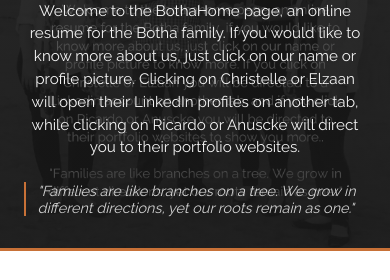
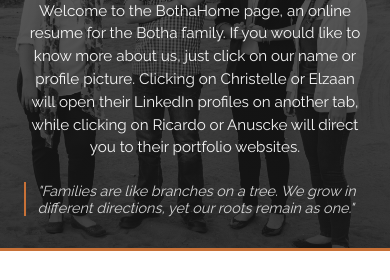
Before and after one commit to irmandos/bothahome, a website: page src/index.html in a window 390 px wide. Shown: the part 108-388 px from the top of the page. Drawn offline with nearby package versions, Linux system fonts and the light colour scheme.

Commit message:
Fix welcome background alignment and use same image for mobile

```diff
--- a/src/assets/css/home.css
+++ b/src/assets/css/home.css
@@ -34,7 +34,7 @@ section#welcome {
     width: 100%;
     background-image: linear-gradient(rgba(25, 25, 25, 0.65), rgba(25, 25, 25, 0.75)), url('../images/botha_welcome1.webp');
     background-size: cover;
-    background-position: center;
+    background-position: center top;
     background-repeat: no-repeat;
     border-bottom: 4px solid #c87137ff;
     box-sizing: border-box;
--- a/src/assets/css/small.css
+++ b/src/assets/css/small.css
@@ -32,18 +32,18 @@ section#welcome {
     text-align: center;
     min-height: 350px;
     width: 100%;
-    background-image: linear-gradient(rgba(25, 25, 25, 0.7), rgba(25, 25, 25, 0.8)), url('../images/botha_welcome2.webp');
+    background-image: linear-gradient(rgba(25, 25, 25, 0.7), rgba(25, 25, 25, 0.8)), url('../images/botha_welcome1.webp');
     background-size: cover;
-    background-position: center;
+    background-position: center top;
     background-repeat: no-repeat;
     border-bottom: 3px solid #c87137ff;
     box-sizing: border-box;
     padding: 2em 1.5em;
 }
 
-@supports not (background-image: url('../images/botha_welcome2.webp')) {
+@supports not (background-image: url('../images/botha_welcome1.webp')) {
     section#welcome {
-        background-image: linear-gradient(rgba(25, 25, 25, 0.7), rgba(25, 25, 25, 0.8)), url('../images/botha_welcome2.png');
+        background-image: linear-gradient(rgba(25, 25, 25, 0.7), rgba(25, 25, 25, 0.8)), url('../images/botha_welcome1.jpg');
     }
 }
 
```
